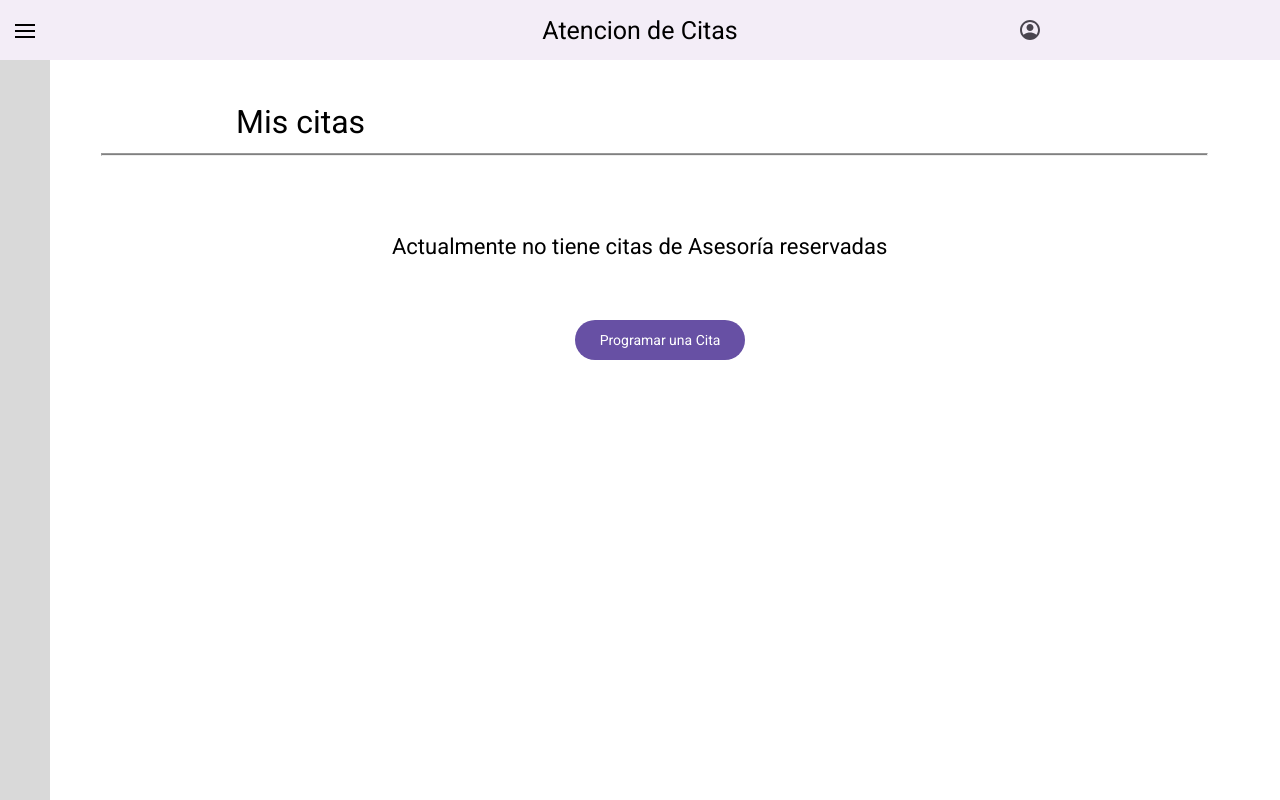
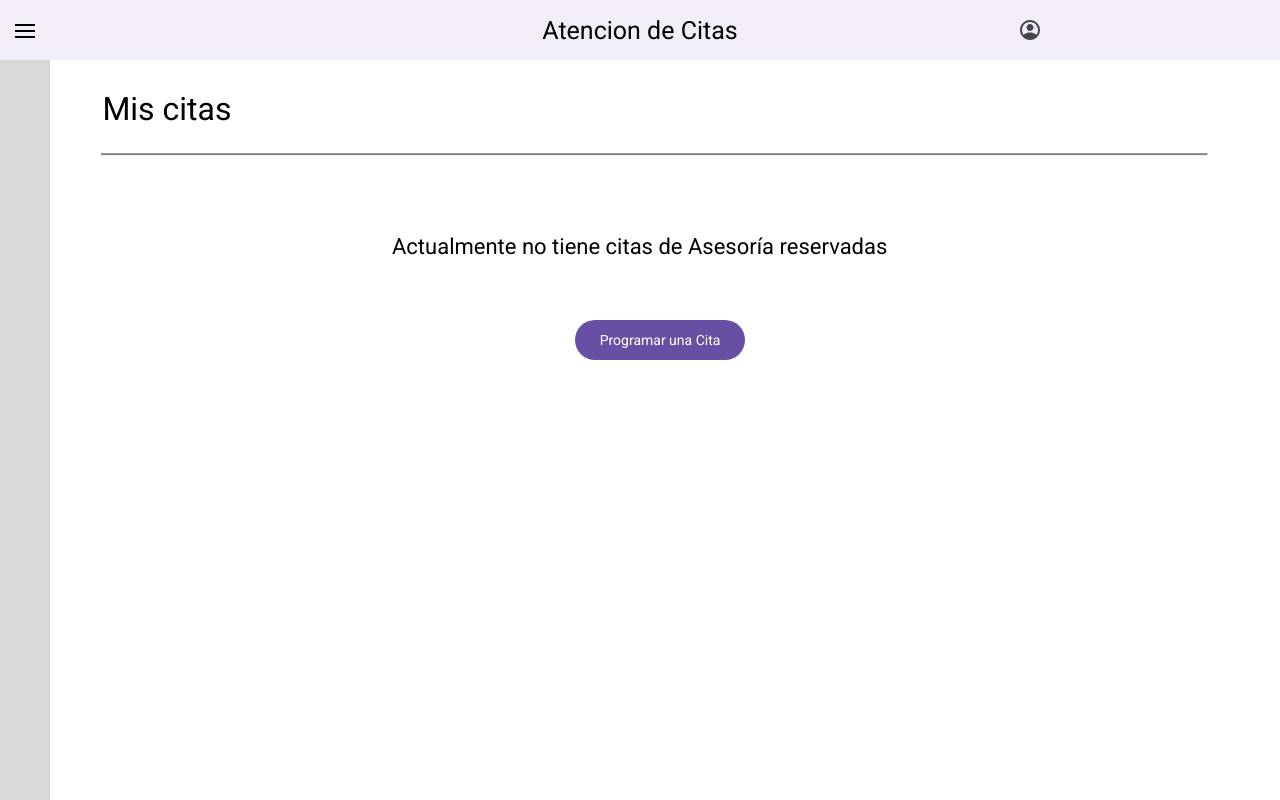
Before and after one commit to NXHM/Trabajo-Integrador-PrograWeb, a React (Create React App) app: page /login in a window 1280 px wide. Built offline with nearby package versions, Linux system fonts and the light colour scheme.

Commit message:
Pase unos ids a clase y probe cosas

```diff
--- /dev/null
+++ b/src/App.css
@@ -0,0 +1,11 @@
+/*Mover contenido*/
+.paginaContenido{
+    left: 4%;
+    display: block;
+    position: relative;
+    height: 100%;
+    width: 100%;
+}
+.paginaContenido .desplegado{
+    left: 13.5%;
+}
--- a/src/App.js
+++ b/src/App.js
@@ -10,7 +10,10 @@ function App(){
     return(
         <div>
             <Barras desplegado={desplegado} setDesplegado={setDesplegado} />
-            <VerCitas desplegado={desplegado}/>
+            <div className={`paginaContenido ${desplegado ? "desplegado" : ""}`} desplegado={desplegado}>
+                <VerCitas />
+            </div>
+
         </div>
 
     );
--- a/src/front-end/pages/citas/AlumnoCitas/AlumnoCitas.js
+++ b/src/front-end/pages/citas/AlumnoCitas/AlumnoCitas.js
@@ -8,7 +8,7 @@ function handleClick(){
     //Que habrá la pagina donde se programa citas
     window.alert("Proximamente-programar cita");
 }
-function MostrarCitasExistentes(){
+function MostrarCitasExistentes({desplegado}){
     //verificar si hay citas guardadas-dps
     return(
         <div>
--- a/src/front-end/pages/citas/AlumnoCitas/AlumnoCitasEstilos.css
+++ b/src/front-end/pages/citas/AlumnoCitas/AlumnoCitasEstilos.css
@@ -1,3 +1,4 @@
+
 #noCitas{
     position: absolute;
     width: 496px;
@@ -20,16 +21,17 @@
 
     color: #000000;
 }
-hr {
-    position: relative;
-    width: 86.3%;
-    top: 10px;
-  }
-  .Titulo {
-    position: relative;
-    top: 20px;
-    transform: translateX(-537px);
-  }
+
+.Titulo {
+  display: flex;
+  position: relative;
+  top: 20px;
+  left: 8%;
+  width: max-content;
+  margin: 0px 0px 0px 0px;
+  padding: 0px 0px 0px 0px;
+}
+
 #botonProgramarCita{
     /* Texto contenido */
 
--- a/src/front-end/pages/citas/nuevasBarras/Barras.css
+++ b/src/front-end/pages/citas/nuevasBarras/Barras.css
@@ -1,4 +1,4 @@
-#barraTareas {
+.barraTareas {
     position: fixed;
     z-index: -1;
     left: 0;
@@ -10,16 +10,9 @@
     transition: width 0.3s ease;
 }
 
-#barraTareas-desplegado {
+.barraTareas.desplegado {
     width: 146px; /* Ancho de la barra de tareas desplegada */
-    position: fixed;
-    z-index: -1;
-    left: 0;
-    top: 0;
-    height: 100%;
-    background-color: #D9D9D9;
-    padding: 10px;
-    transition: width 0.3s ease;
+
 }
 
 #botonDesplegar {
@@ -51,7 +44,7 @@
   background-color: #000;
   margin: 2px 2px 2px 2px;
 }
-#lineaSeparadora{
+.lineaSeparadora{
 
   position: relative;
   width: 86.3%;
@@ -59,12 +52,9 @@
   left: 4%;
   transition: all 0.3s ease;
 }
-#lineaSeparadora-desplegado{
+.lineaSeparadora.desplegado{
     left: 13.5%;
-    position: relative;
     width: 77%;
-    top: 85px;
-    transition: all 0.3s ease;
 }
 
 
--- a/src/front-end/pages/citas/nuevasBarras/Barras.js
+++ b/src/front-end/pages/citas/nuevasBarras/Barras.js
@@ -4,7 +4,7 @@ import './Barras.css';
 const BarraTareas = ({ desplegado }) => {
 
   return (
-    <div id={`barraTareas${desplegado ? "-desplegado" : ""}`}>
+    <div className={`barraTareas ${desplegado ? "desplegado" : ""}`}>
 
       {desplegado && (
         <ul id="contenidoDesplegable">
@@ -42,7 +42,7 @@ const BarraSuperior = ({ desplegado, setDesplegado }) => {
             <div class="barra"></div>
           </div>
         </div>
-      <hr id={`lineaSeparadora${desplegado ?"-desplegado" : ""}`}/>
+      <hr className={`lineaSeparadora ${desplegado ?"desplegado" : ""}`}/>
     </div>
 
   );
```
